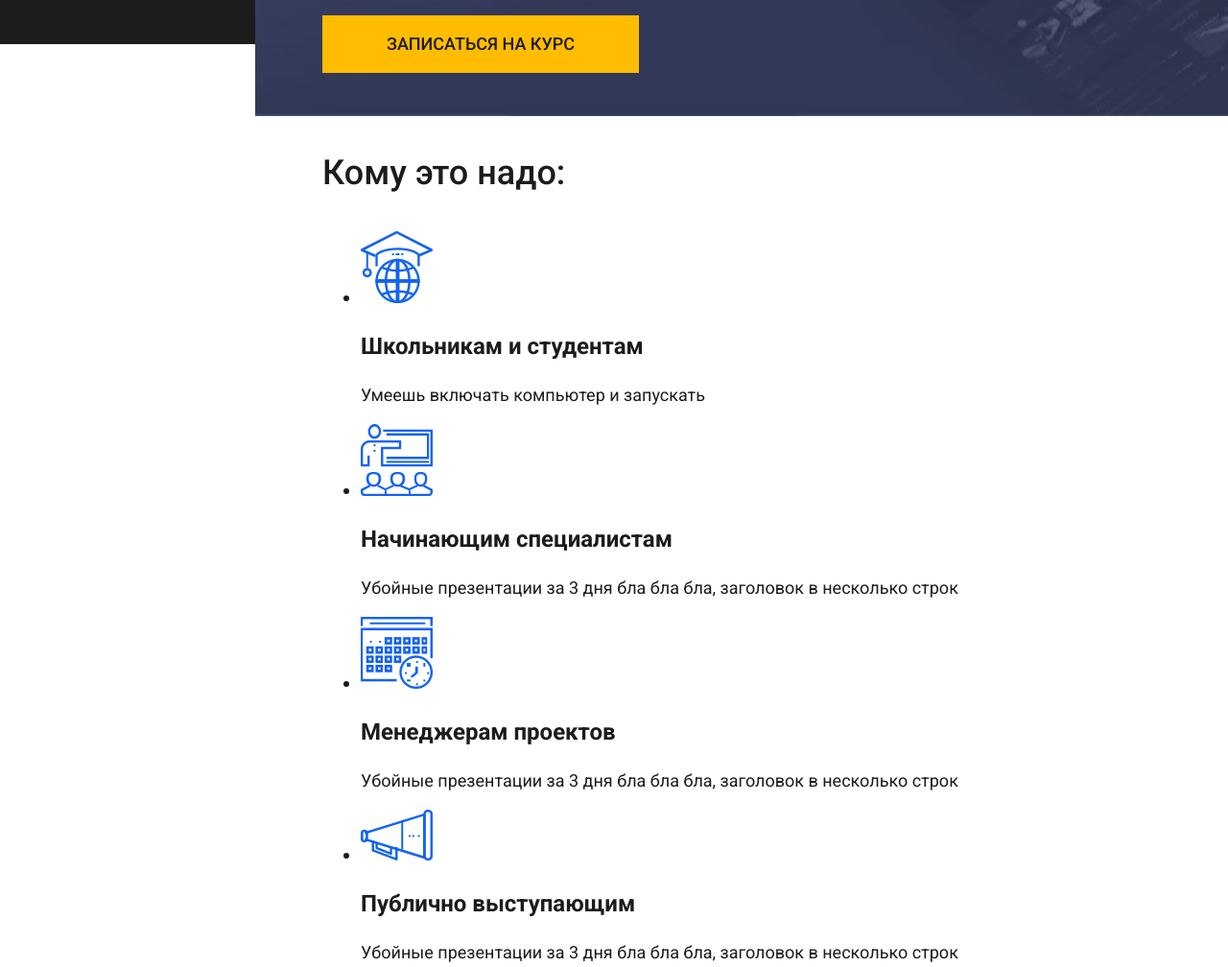
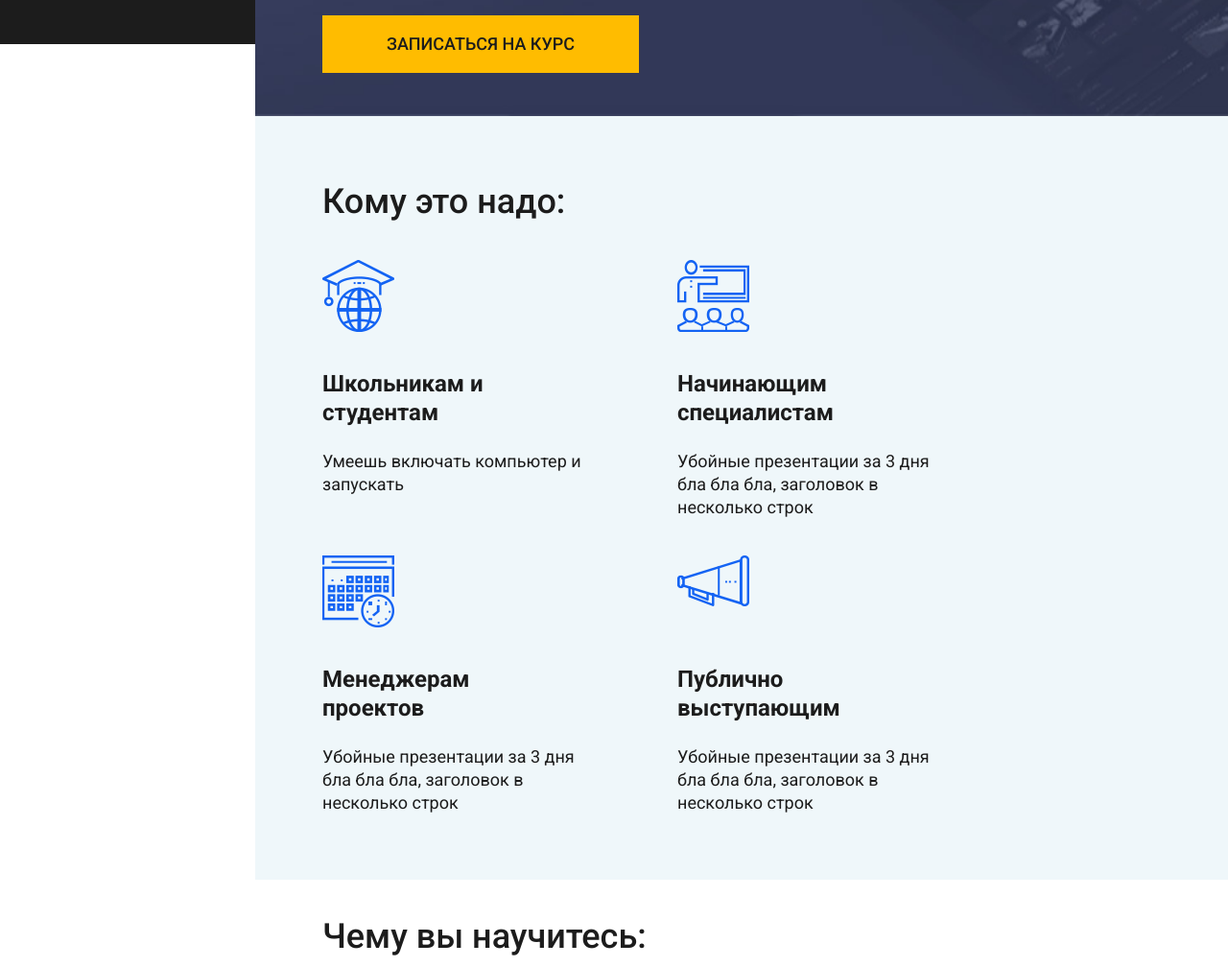
Before and after one commit to Verta-master/Repreza, a plain HTML site: page index.html in a window 1280 px wide. Shown: the part 754-1762 px from the top of the page at 96% size. Drawn offline with nearby package versions, Linux system fonts and the light colour scheme.

Commit message:
Update 2019-12-15T08:54:11.667Z

```diff
--- a/css/style.css
+++ b/css/style.css
@@ -649,3 +649,26 @@ h3,
   height: 320px;
   overflow: hidden;
 }
+.icons {
+  padding-top: 30px;
+  padding-bottom: 30px;
+  background-color: #eff7fa;
+}
+.icons__list {
+  margin: 0;
+  padding: 0;
+  list-style: none;
+  display: -webkit-box;
+  display: -ms-flexbox;
+  display: flex;
+  -ms-flex-wrap: wrap;
+      flex-wrap: wrap;
+}
+.icons__item {
+  width: 270px;
+  margin-right: 100px;
+  margin-bottom: 20px;
+}
+.icons__img {
+  height: 90px;
+}
--- a/index.html
+++ b/index.html
@@ -98,7 +98,7 @@
             <figure class="icons__img">
               <img src="img/icons/icon-3.png" alt="Кому это надо">
             </figure>
-            <p class="title-3">Менеджерам проектов</p>
+            <p class="title-3">Менеджерам<br>проектов</p>
             <p>Убойные презентации за 3 дня бла бла бла, заголовок в несколько строк</p>
           </li>
           <li class="icons__item">
```
Also changed, not shown: css/style.min.css.
